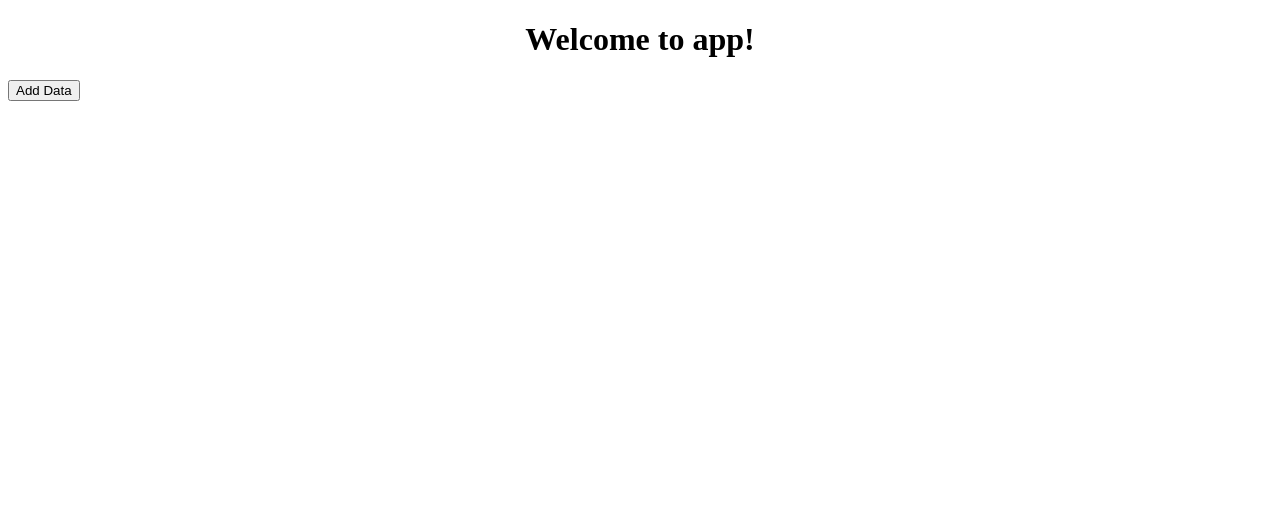
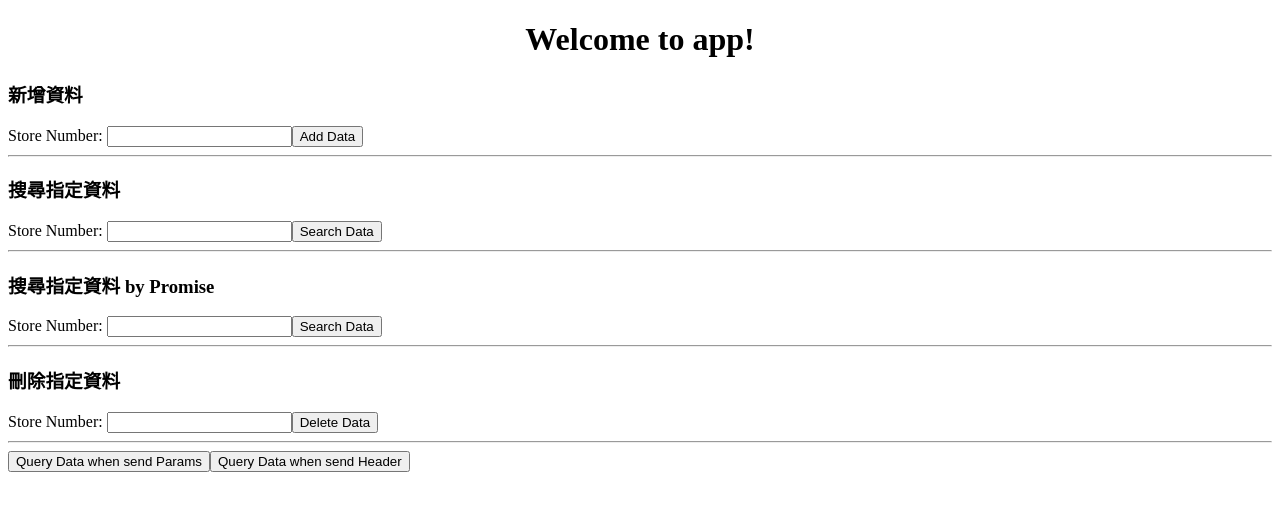
Before and after one commit to rojochen/ng4-basic-practice, an Angular app in the folder my-app/: page /#/basic/parent in a window 1280 px wide. Shown: the top 510 px of the page. Built offline with nearby package versions, Linux system fonts and the light colour scheme.

Commit message:
fix promise  code

```diff
--- a/my-app/src/app/ajax/ajax-demo-2/ajax-demo-2.component.html
+++ b/my-app/src/app/ajax/ajax-demo-2/ajax-demo-2.component.html
@@ -13,6 +13,13 @@
 </div>
 <hr>
 <div>
+    <h3>搜尋指定資料 by Promise</h3>
+    Store Number:
+    <input [(ngModel)]="searchStoreId2">
+    <button (click)="searchDataByPromise()">Search Data</button>
+</div>
+<hr>
+<div>
     <h3>刪除指定資料</h3>
     Store Number:
     <input [(ngModel)]="deleteStoreId">
--- a/my-app/src/app/ajax/ajax-demo-2/ajax-demo-2.component.ts
+++ b/my-app/src/app/ajax/ajax-demo-2/ajax-demo-2.component.ts
@@ -4,7 +4,7 @@ import { HttpClient, HttpHeaders, HttpParams } from '@angular/common/http';
 
 
 interface Store {
-  'id': string
+  'id': string;
   'petId': string;
   'quantity': number;
   'shipDate': Date;
@@ -19,6 +19,7 @@ interface Store {
 export class AjaxDemo2Component implements OnInit {
   addStoreId: string;
   searchStoreId: string;
+  searchStoreId2: string;
   deleteStoreId: string;
   storeBody: Store;
   constructor(
@@ -51,6 +52,12 @@ export class AjaxDemo2Component implements OnInit {
     });
   }
 
+  searchDataByPromise(): void {
+    this.Http.get(`http://petstore.swagger.io/v2/store/order/${this.searchStoreId2}`).toPromise().then(res => {
+      console.log('res: ', res);
+    });
+  }
+
   callApiWhenSendParams(): void {
     this.Http.get(`http://petstore.swagger.io/v2/store/order/2`, {
       params: new HttpParams().set('id', '3'),
@@ -58,6 +65,7 @@ export class AjaxDemo2Component implements OnInit {
       console.log('res: ', res);
     });
   }
+
   callApiWhenSendHeader(): void {
     this.Http.get(`http://petstore.swagger.io/v2/store/order/2`, {
       headers: new HttpHeaders().set('Authorization', 'my-auth-token'),
--- a/my-app/src/app/ajax/ajax-demo-3/ajax-demo-3.component.ts
+++ b/my-app/src/app/ajax/ajax-demo-3/ajax-demo-3.component.ts
@@ -15,6 +15,7 @@ export class AjaxDemo3Component implements OnInit {
   ngOnInit() {
   }
   manyRequests(): void {
+    // 第一次打不通會自己幫你重複打三次
     this.Http.get(`http://petstore.swagger.io/v2/store/order/2`)
       .retry(3)
       .subscribe(res => {
--- a/my-app/src/app/app.component.html
+++ b/my-app/src/app/app.component.html
@@ -36,7 +36,7 @@
 <!-- http -- >
 <!-- <app-http-demo-2></app-http-demo-2> -->
 <!-- <app-ajax-demo-1></app-ajax-demo-1> -->
-<!-- <app-ajax-demo-2></app-ajax-demo-2> -->
-<app-ajax-demo-3></app-ajax-demo-3>
+<app-ajax-demo-2></app-ajax-demo-2>
+<!-- <app-ajax-demo-3></app-ajax-demo-3> -->
 <!-- route -->
 <!-- <router-outlet></router-outlet> -->
```
